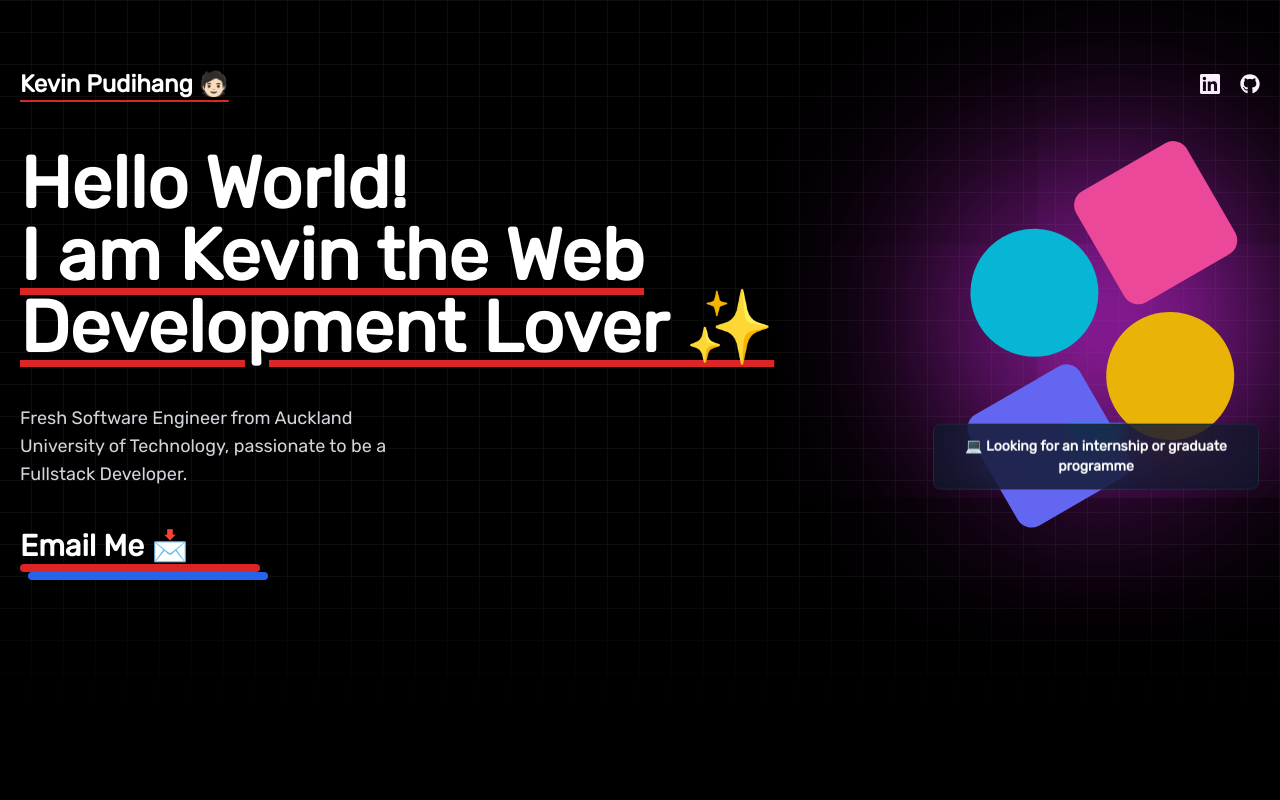
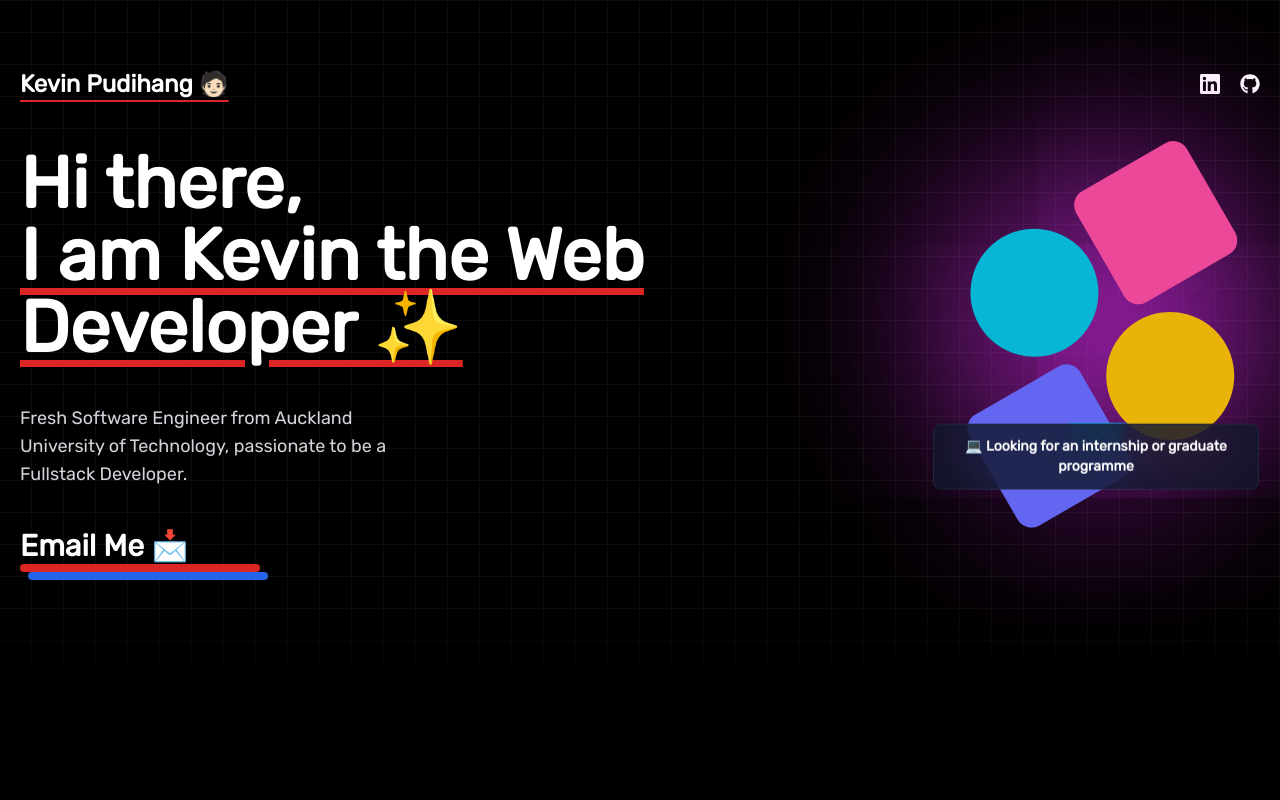
Before and after one commit to kevinandris/My-Portfolio, a Next.js app: page / in a window 1280 px wide. Shown: the top 800 px of the page. Built offline with nearby package versions, Linux system fonts and the light colour scheme.

Commit message:
update the portfolio

```diff
--- a/app/(home)/components/HeroSection.tsx
+++ b/app/(home)/components/HeroSection.tsx
@@ -8,9 +8,9 @@ const HeroSection = () => {
     <div className="min-h-[60vh] flex flex-col-reverse gap-14 lg:gap-0 lg:flex-row items-center justify-between animate-move-up">
       <div className="space-y-10 text-center lg:text-left">
         <h1 className="text-4xl lg:text-7xl font-bold">
-          Hello World! <br />{" "}
+          Hi there, <br />{" "}
           <span className="underline underline-offset-8 decoration-red-600">
-            I am Kevin the Web Development Lover ✨
+            I am Kevin the Web Developer ✨
           </span>
         </h1>
 
```
